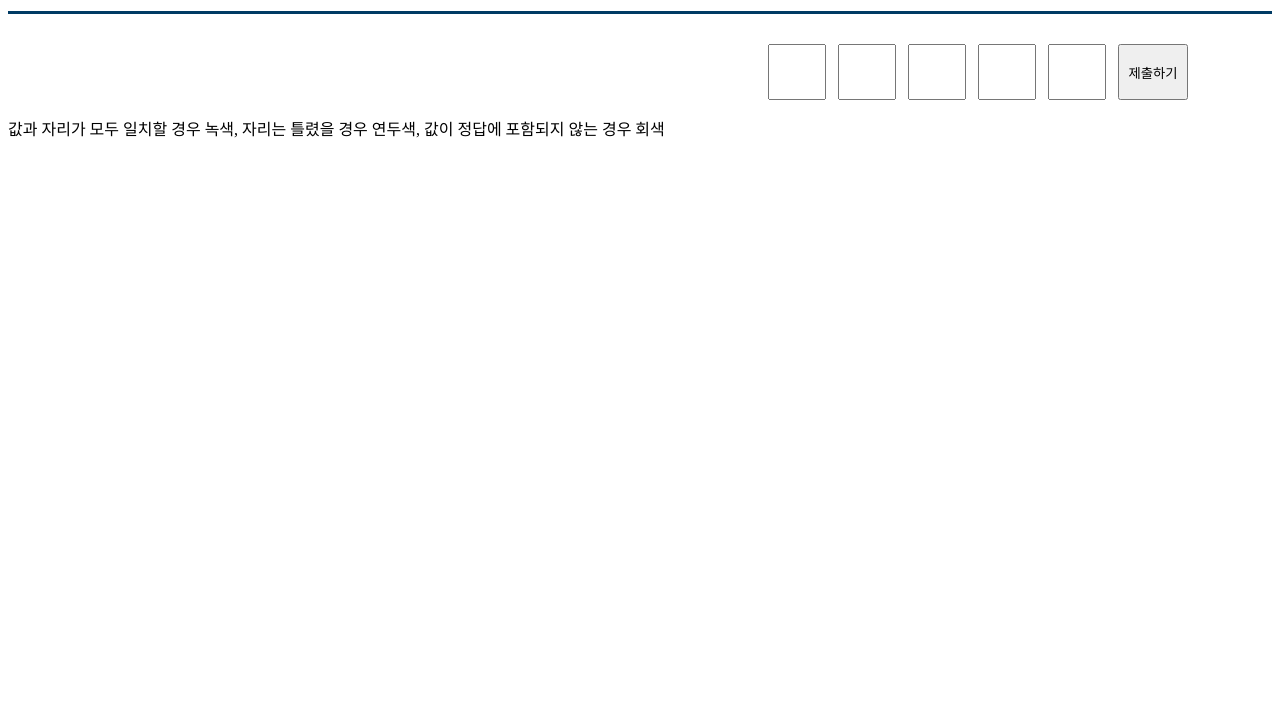
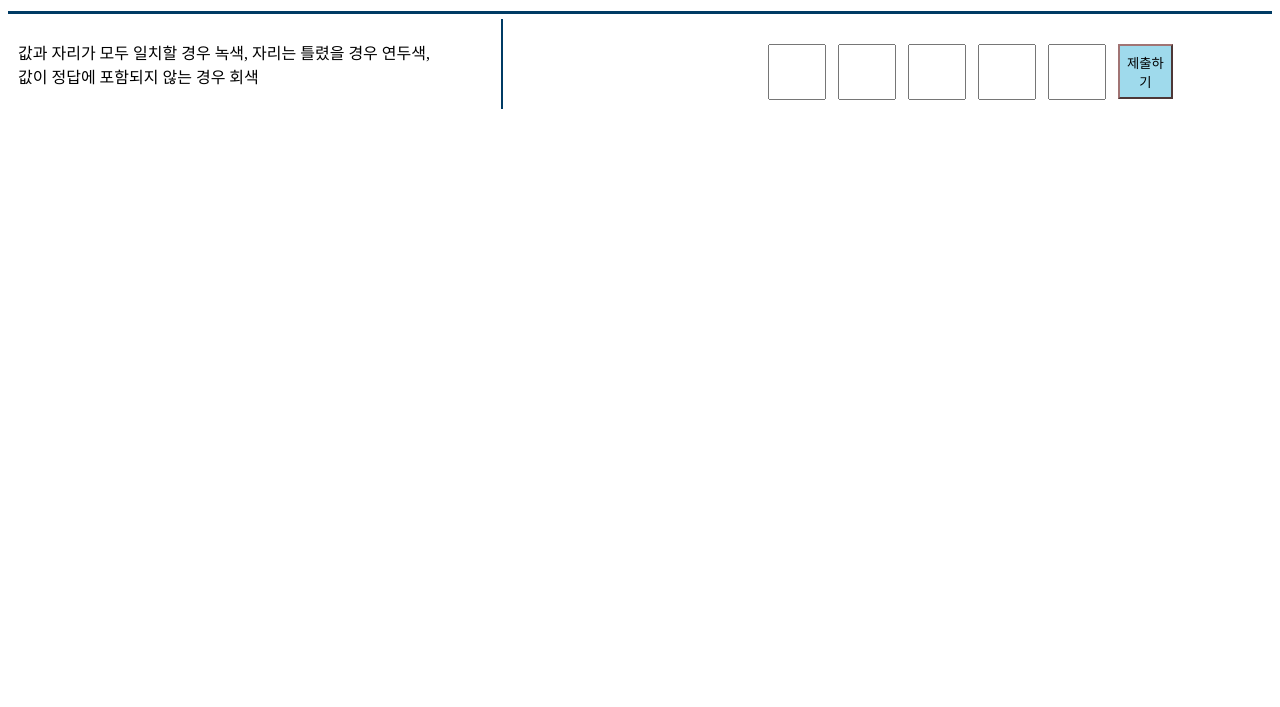
Before and after one commit to kkanjjak/web1, a plain HTML site: page 혼자 연습.html in a window 1280 px wide. Shown: the part 93-800 px from the top of the page. Drawn offline with Linux system fonts and the light colour scheme.

Commit message:
Add files via upload

```diff
--- a/혼자 연습.html
+++ b/혼자 연습.html
@@ -10,15 +10,31 @@
             height: 50px;
             text-align: center;
             justify-content: center;
+            margin-bottom: 0px;
         }
-        #설명{
+        button{
+            width: 55px;
+            height: 55px;
+            text-align: center;
+            justify-content: center;
+            background-color: rgb(159, 218, 236);
+            border-color: rgb(161, 116, 116);
+        }
+        #main{
             display: grid;
+            grid-template-columns: 500px 1fr;
+        }
+        #설명 {
+            font-size: 16px;
+            border-right: 2px solid rgb(0, 59, 100);
+            margin: 5px;
+            padding: 5px;
         }
         #grid{
             display: grid;
             grid-template-columns: 70px 70px 70px 70px 70px 70px;
             margin: 5px;
-            margin-left: 760px;
+            margin-left: 260px;
             margin-top: 30px;
         }
         #grid2{
@@ -35,10 +51,17 @@
             padding: 25px;
             margin: 0;
         }
+
     </style>
 </head>
 <body>
     <h1>홍기원 퇴사 프로젝트</h1>
+    <div id="main">
+       <div id="설명">
+            <p>
+                값과 자리가 모두 일치할 경우 녹색, 자리는 틀렸을 경우 연두색,<br>값이 정답에 포함되지 않는 경우 회색
+            </p>
+        </div>
     <div id="grid">
     <input class="input" maxlength="1">
     <input class="input" maxlength="1">
@@ -75,8 +98,6 @@
                     document.querySelector('body').insertAdjacentHTML('beforeend', template);
             })
     </script>
-    <p id="설명">
-        값과 자리가 모두 일치할 경우 녹색, 자리는 틀렸을 경우 연두색, 값이 정답에 포함되지 않는 경우 회색
-    </p>
+    </div>
 </body>
 </html>
```
